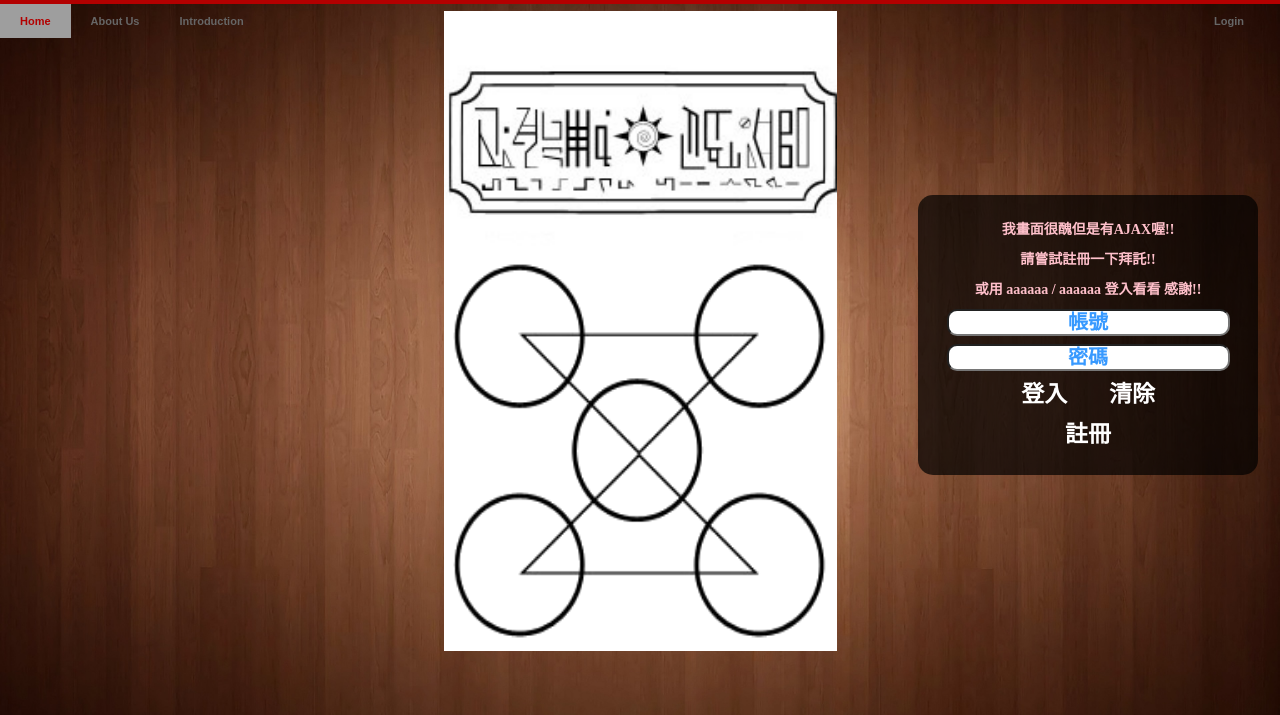
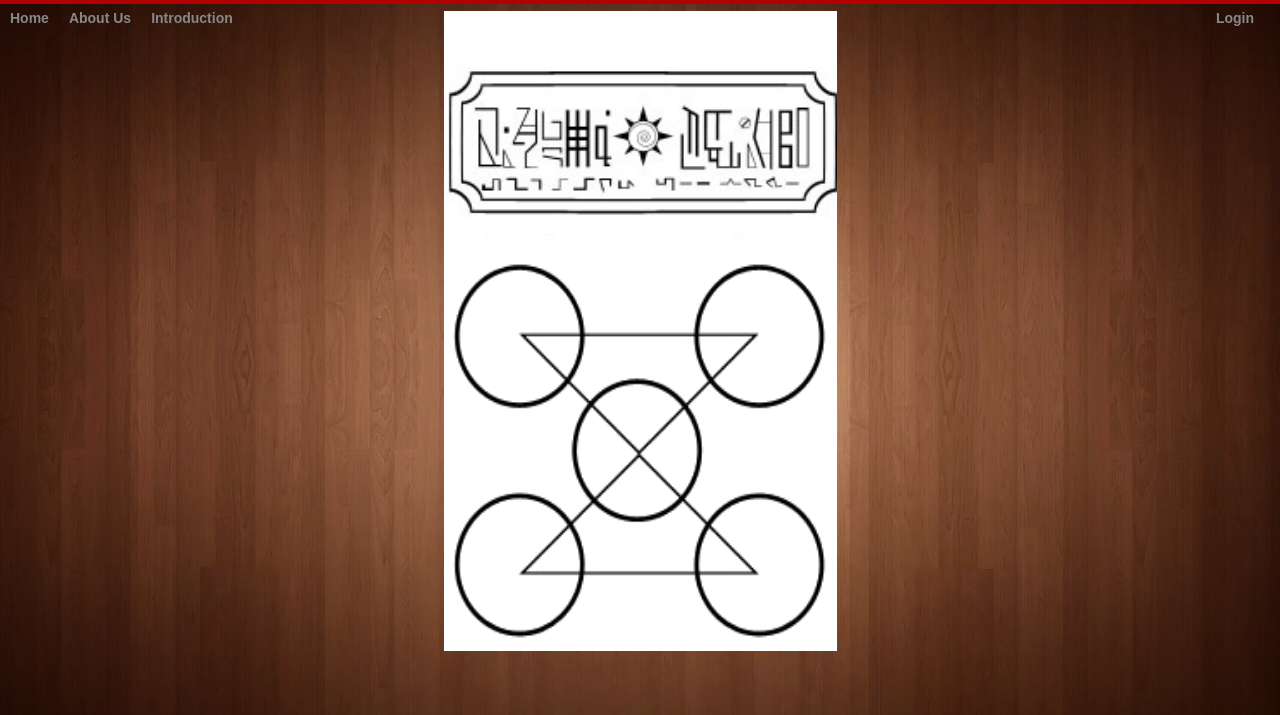
Before and after one commit to NKCUPLAN/PlanIt, a PHP site: page / in a window 1280 px wide. Shown: the top 715 px of the page. Run offline with PHP 8.4, Linux system fonts and the light colour scheme; grey boxes are pictures that could not be loaded.

Commit message:
Redesign menu.

```diff
--- a/css/layout_index.css
+++ b/css/layout_index.css
@@ -157,6 +157,8 @@ body{
 	color: white;
 	font-weight: bold;
 	font-size: 23px;
+
+	display: none;
 }
 
 #dialog_login input{
@@ -242,12 +244,55 @@ body{
 }
 
 /* ^^^^^^^^ BELOW IS THE CODE FOR THE MENU ^^^^^^^^^^ */
-#stylefour{position:relative;display:block;height:39px;font-size:11px;font-weight:bold;background:transparent repeat-x top left;font-family:Arial,Verdana,Helvitica,sans-serif;border-top:4px solid #B30000;}
-#stylefour ul{margin:0;padding:0;list-style-type:none;width:auto;}
-#stylefour ul li{display:block;float:left;margin:0;}
-#stylefour ul li a{display:block;float:left;color:#666;text-decoration:none;padding:11px 20px 0 20px;height:23px;background:transparent no-repeat top right;}
-#stylefour ul li a:hover,#stylefour ul li a.current{color:#B30000;background:#fff url(img/bgON1.gif) no-repeat top right;}
-#login_menu{position:fixed;right:1rem;}
+#menu{
+	position: relative;
+	display: block;
+	height: 39px;
+	font-size: 11px;
+	font-weight: bold;
+	background: transparent repeat-x top left;
+	font-family: Arial, Verdana, Helvitica, sans-serif;
+	border-top:4px solid #B30000;
+	z-index: 2;
+}
+
+#menu ul{
+	list-style-type: none;
+	width: auto;
+}
+
+#menu ul li{
+	display: block;
+	float: left;
+	margin: 0;
+	cursor: pointer;
+}
+
+#menu ul li a{
+	display:block;
+	float: left;
+
+	color: #888;
+	text-decoration: none;
+	text-align: center;
+	font-size: 14px;
+
+	padding: 0 10px;
+	height: 28px;
+	line-height: 28px;
+	background: transparent no-repeat top right;
+
+}
+
+#menu ul li a:hover{
+	color: #B30000;
+	background: #fff url(img/bgON1.gif) no-repeat top right;
+}
+
+#menu_login{
+	position:fixed;
+	right:1rem;
+}
 /* ^^^^^^^^ ABOVE IS THE CODE FOR THE MENU ^^^^^^^^^^ */
 
 #hint{
--- a/index.html
+++ b/index.html
@@ -21,7 +21,7 @@
 	<link href="facebox1.1/facefiles/facebox.css" media="screen" rel="stylesheet" type="text/css" />
 	<script src="facebox1.1/facefiles/facebox.js" type="text/javascript"></script>
 	<script type="text/javascript">
-    	jQuery(document).ready(function($) {
+    	$(document).ready(function($) {
       		$('a[rel*=facebox]').facebox()
     	})
 	</script>
@@ -29,12 +29,12 @@
 </head>
 <body onSelectStart="event.returnValue=false">
 	<header>
-		<div id="stylefour">
+		<div id="menu">
 			<ul>
-				<li><a href="#" title="" class="current"><span>Home</span></a></li>
-				<li><a href="#" title=""><span>About Us</span></a></li>
-				<li><a href="#introduction" rel= "facebox" title=""><span>Introduction</span></a></li>
-				<li><a href="#" title="" id="login_menu"><span>Login</span></a></li>
+				<li><a id="menu_home">Home</a></li>
+				<li><a id="menu_aboutus">About Us</a></li>
+				<li><a href="#introduction" rel= "facebox" title="">Introduction</a></li>
+				<li><a id="menu_login">Login</a></li>
 			</ul>
 		</div>
 	</header>
@@ -57,7 +57,7 @@
 		<div id="cover">
 			<img id="lock" src="img/book_sign.png"/>
 			<div id="dialog_login">
-				<div class="hint" id="hint">我畫面很醜但是有AJAX喔!! <br/> 請嘗試註冊一下拜託!! <br/> 或用 aaaaaa / aaaaaa 登入看看 感謝!!</div>
+				<div class="hint" id="hint"> 請用 aaaaaa / aaaaaa 登入看看 感謝!!</div>
 				<div><input type="text" id="acc" maxlength="20" placeholder="帳號"/></div>
 				<div><input type="password" id="pwd" placeholder="密碼"/></div>
 
--- a/jQuery/jQuery_index.js
+++ b/jQuery/jQuery_index.js
@@ -1,4 +1,5 @@
 var hide_aside;
+var hide_dialog_login = true;
 var hide_register = true;
 
 var acc, pwd;
@@ -9,8 +10,19 @@ var current_page = 1;
 $(document).ready(function(){
 	initialCSS();
 
+	//-----------------------------------------------------------header
+	$('#menu_login').click(function(){
+		if(hide_dialog_login){
+        	$('#dialog_login').slideToggle('slow');
+		}
+        else{
+        	$('#dialog_login').slideToggle('slow');
+		}
+        hide_dialog_login = !hide_dialog_login;
+	});
 
 
+	//-----------------------------------------------------------aside
     $('#aside_switch').click(function(){
     	if(hide_aside){
         	$('aside').animate(
```
